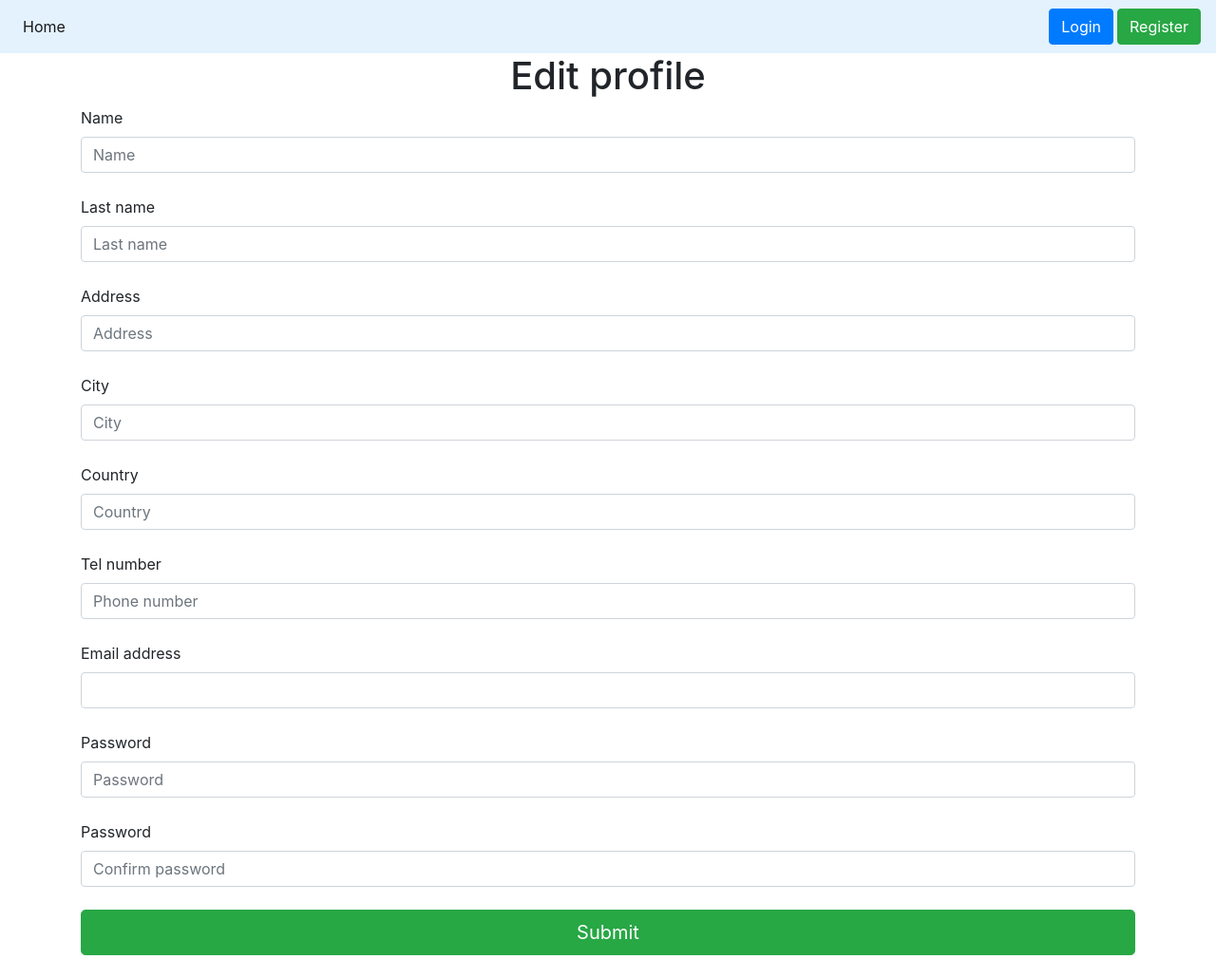
After one commit to NemanjaVasiljevic/DRS_Projekat, a Python web app: template UI/API/templates/edit_profile.html in a window 1280 px wide. The commit adds this page. Shown: the whole page at 95% size. Run offline with Jinja, Linux system fonts and the light colour scheme; the template is opened without the code that fills it, so the values that code supplies are empty, except form fields; form fields are guessed from the names that the template uses; some libraries are stand-ins or nearby versions.

Commit message:
Izmena profila

```diff
--- a/UI/API/templates/base.html
+++ b/UI/API/templates/base.html
@@ -25,6 +25,9 @@
         </ul>
         <ul class="navbar-nav">
           {% if session["user"] %}
+            <li class="nav-item">
+              <a class="btn btn-outline-primary navbar-btn mr-1" href="{{ url_for('edit_profile_page') }}">Edit profile</a>
+            </li>
             <li class="nav-item">
               <a class="btn btn-primary navbar-btn mr-1" href="{{ url_for('logout_page') }}">Logout</a>
             </li>
--- /dev/null
+++ b/UI/API/templates/edit_profile.html
@@ -0,0 +1,54 @@
+{% extends 'base.html' %}
+{% block title %}
+    Edit profile
+{% endblock %}
+
+{% block content %}
+<div class="container-sm">
+    <form method="POST" class="form-register">
+        {{ form.hidden_tag() }}
+        <h1 style="text-align:center">
+            Edit profile
+        </h1>
+        {{ form.name.label() }}
+        {{ form.name(class="form-control", placeholder="Name", value=session["user"]["name"]) }}
+        <br>
+
+        {{ form.last_name.label() }}
+        {{ form.last_name(class="form-control", placeholder="Last name", value=session["user"]["last_name"]) }}
+        <br>
+
+        {{ form.address.label() }}
+        {{ form.address(class="form-control", placeholder="Address", value=session["user"]["address"]) }}
+        <br>
+
+        {{ form.city.label() }}
+        {{ form.city(class="form-control", placeholder="City", value=session["user"]["city"]) }}
+        <br>
+
+        {{ form.country.label() }}
+        {{ form.country(class="form-control", placeholder="Country", value=session["user"]["country"]) }}
+        <br>
+
+        {{ form.tel_number.label() }}
+        {{ form.tel_number(class="form-control", placeholder="Phone number", value=session["user"]["tel_number"]) }}
+        <br>
+
+        {{ form.email_address.label() }}
+        {{ form.email_address(class="form-control", value=session["user"]["email_address"]) }}
+        <br>
+
+        {{ form.password1.label() }}
+        {{ form.password1(class="form-control", placeholder="Password") }}
+        <br>
+
+        {{ form.password2.label() }}
+        {{ form.password2(class="form-control", placeholder="Confirm password") }}
+        <br>
+
+        {{ form.submit(class="btn btn-lg btn-block btn-success") }}
+        <br>
+
+    </form>
+</div>
+{% endblock %}
```
Also changed, not shown: Engine/EngineAPI/routes.py (+26 -0 lines), UI/API/forms.py (+12 -0 lines), UI/API/routes.py (+34 -1 lines), Engine/instance/database.db.
